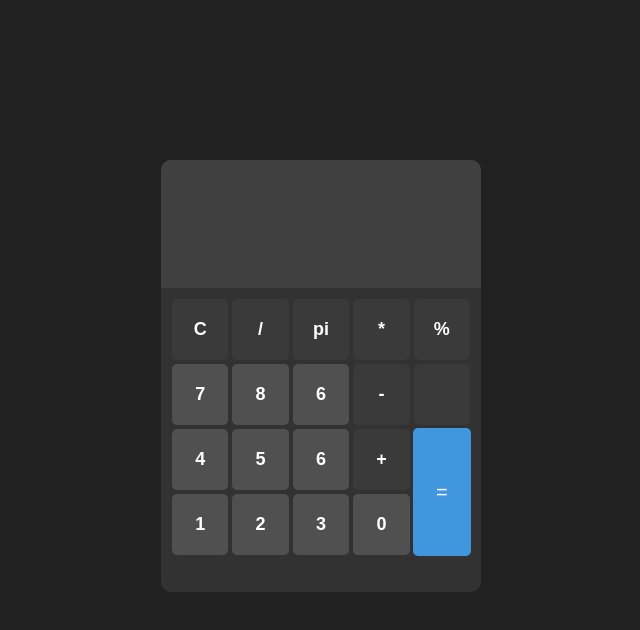
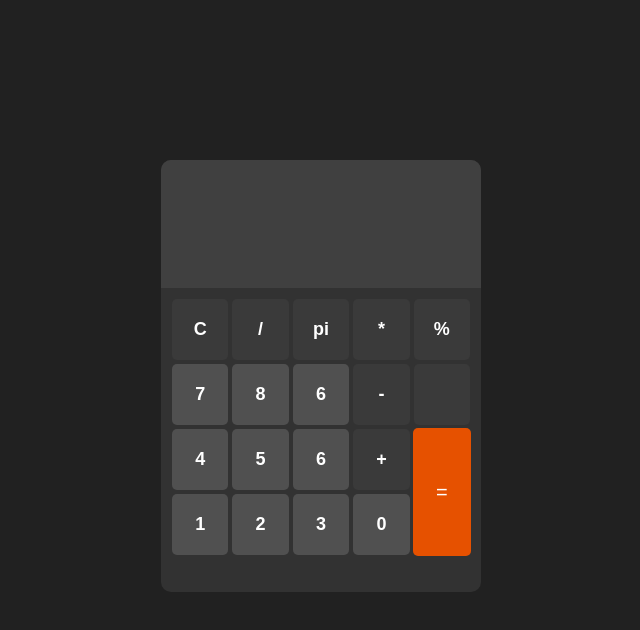
Before and after one commit to Neko01t/calculator, a plain HTML site: page index.html in a window 1280 px wide. Shown: the whole page, without its empty margins (319-959 px from the left). Drawn offline with Linux system fonts and the light colour scheme.

Commit message:
A simple calsulator color blue to orange

```diff
--- a/style.css
+++ b/style.css
@@ -91,7 +91,7 @@ body {
 
 .button20 {
     grid-row: span 2;
-    background-color: #4097de;
+    background-color: #e65100;
     color: #ffffff;
     font-size: 20px;
     border: none;
```
